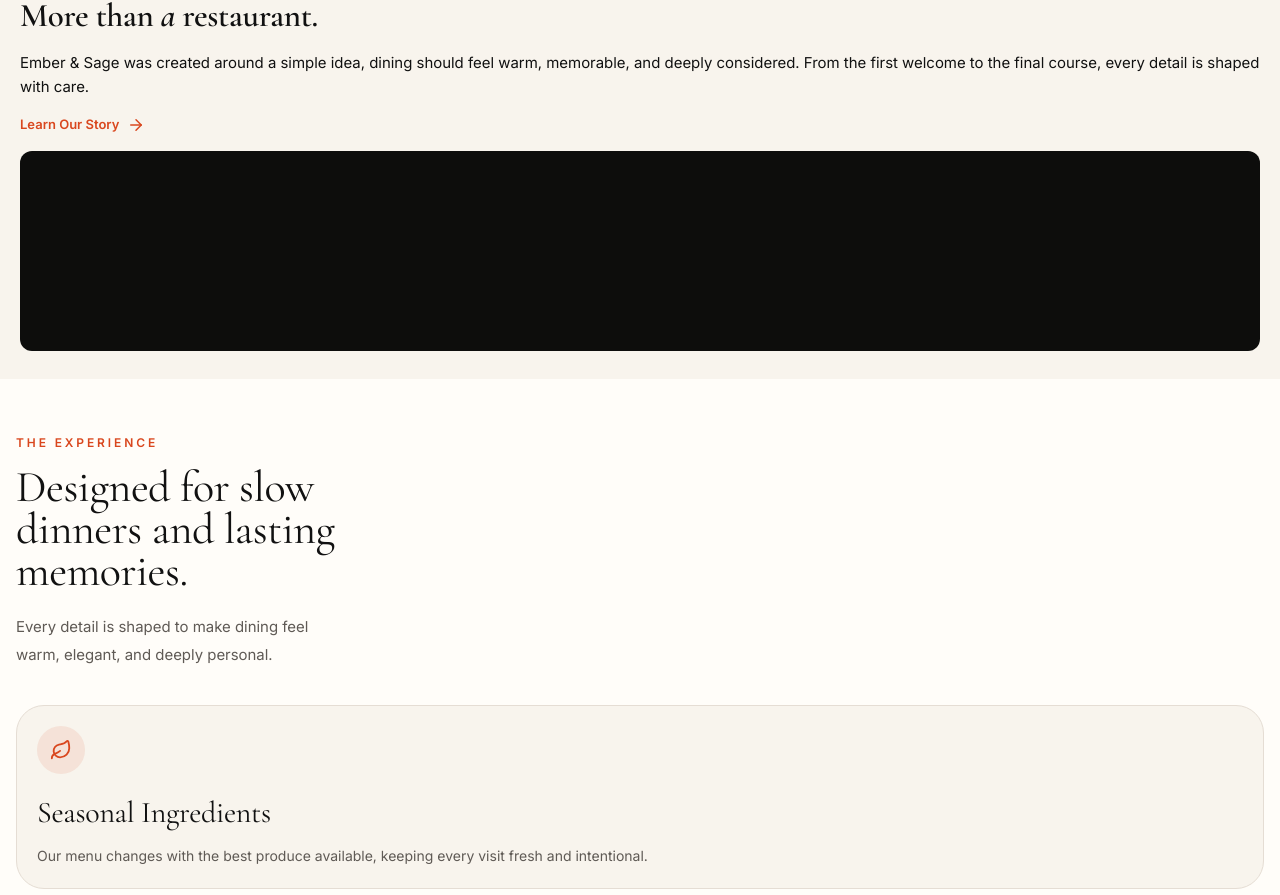
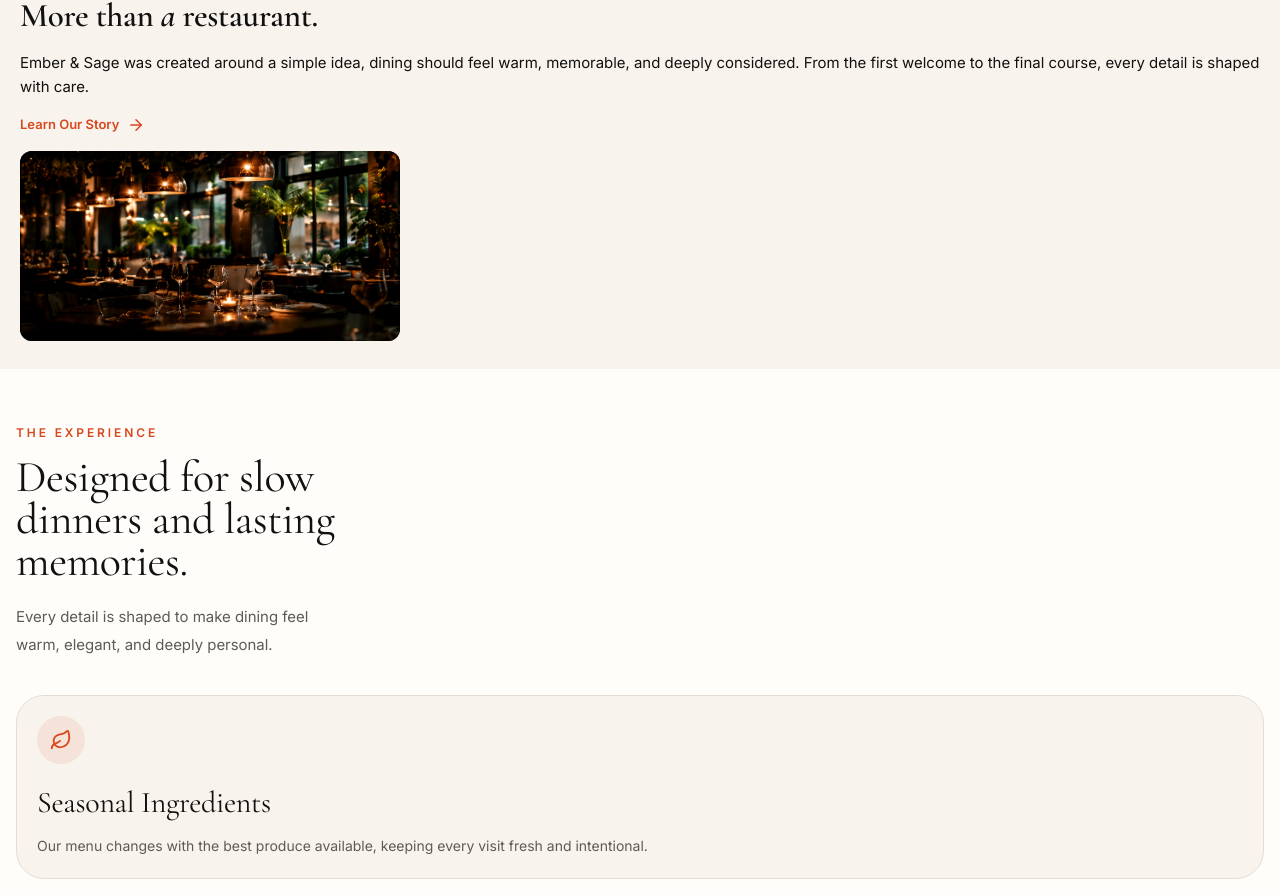
Before and after one commit to Davemafy/Ember-And-Sage, a React (Vite) app: page / in a window 1280 px wide. Shown: the part 2148-3043 px from the top of the page. Built offline with nearby package versions, Linux system fonts and the light colour scheme.

Commit message:
Add img to home story section

```diff
--- a/src/components/sections/home/home-story.tsx
+++ b/src/components/sections/home/home-story.tsx
@@ -1,5 +1,6 @@
 import Button from "@/components/ui/button";
 import { ArrowRight } from "lucide-react";
+import restaurantDining from "@/assets/img/restaurant-dining.png";
 
 const HomeStory = () => {
   return (
@@ -22,7 +23,7 @@ const HomeStory = () => {
           <Button variant="text-link" className="gap-2 p-0 text-[13px]">
             Learn Our Story <ArrowRight size={18} />
           </Button>
-          <div className="bg-soft-black h-[200px] rounded-xl" />
+          <img src={restaurantDining} className="bg-soft-black h-[190px] rounded-xl" alt="Restaurant Dining" />
         </div>
       </div>
     </section>
```
Also changed, not shown: src/assets/img/restaurant-dining.png (added).
